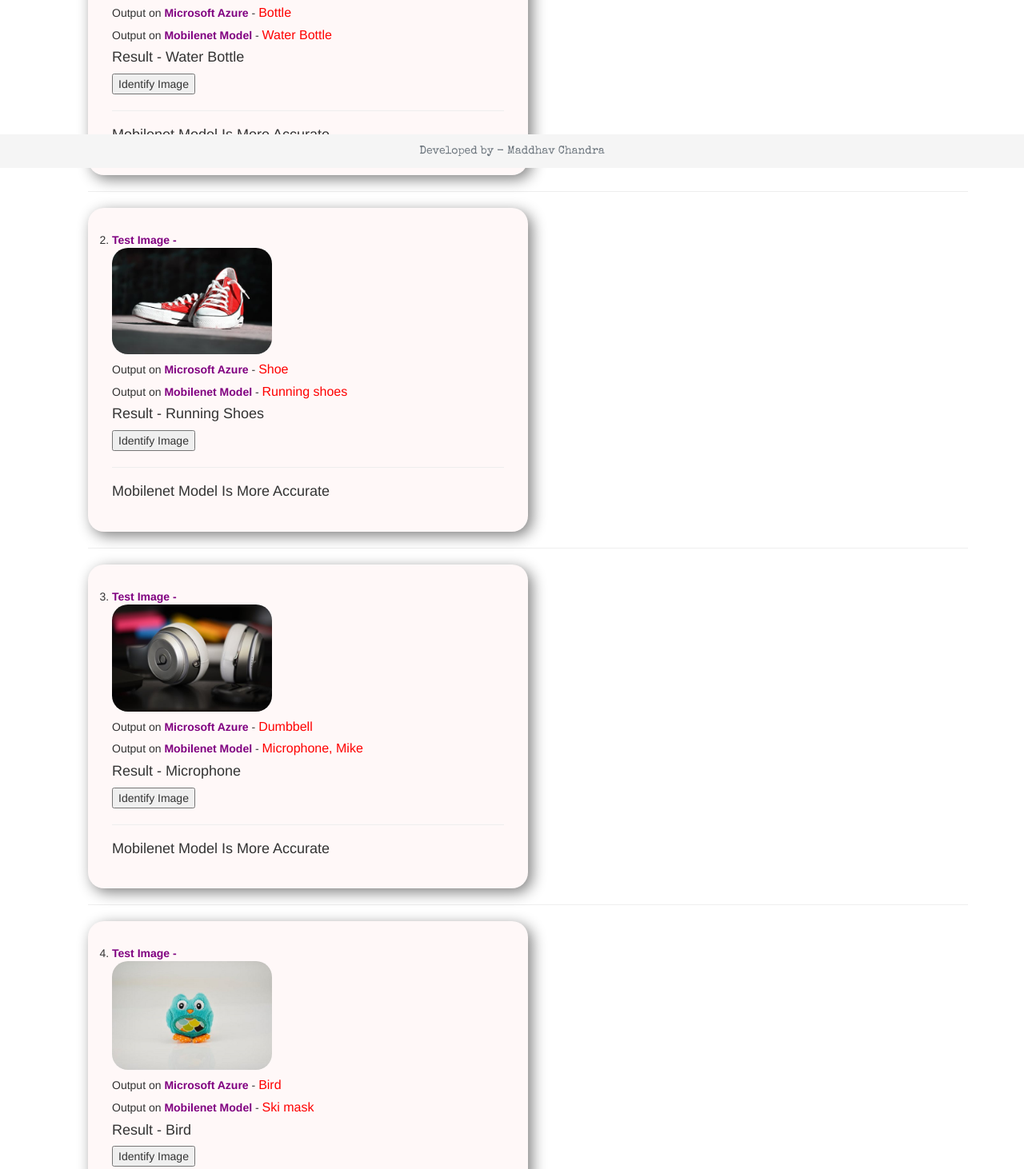
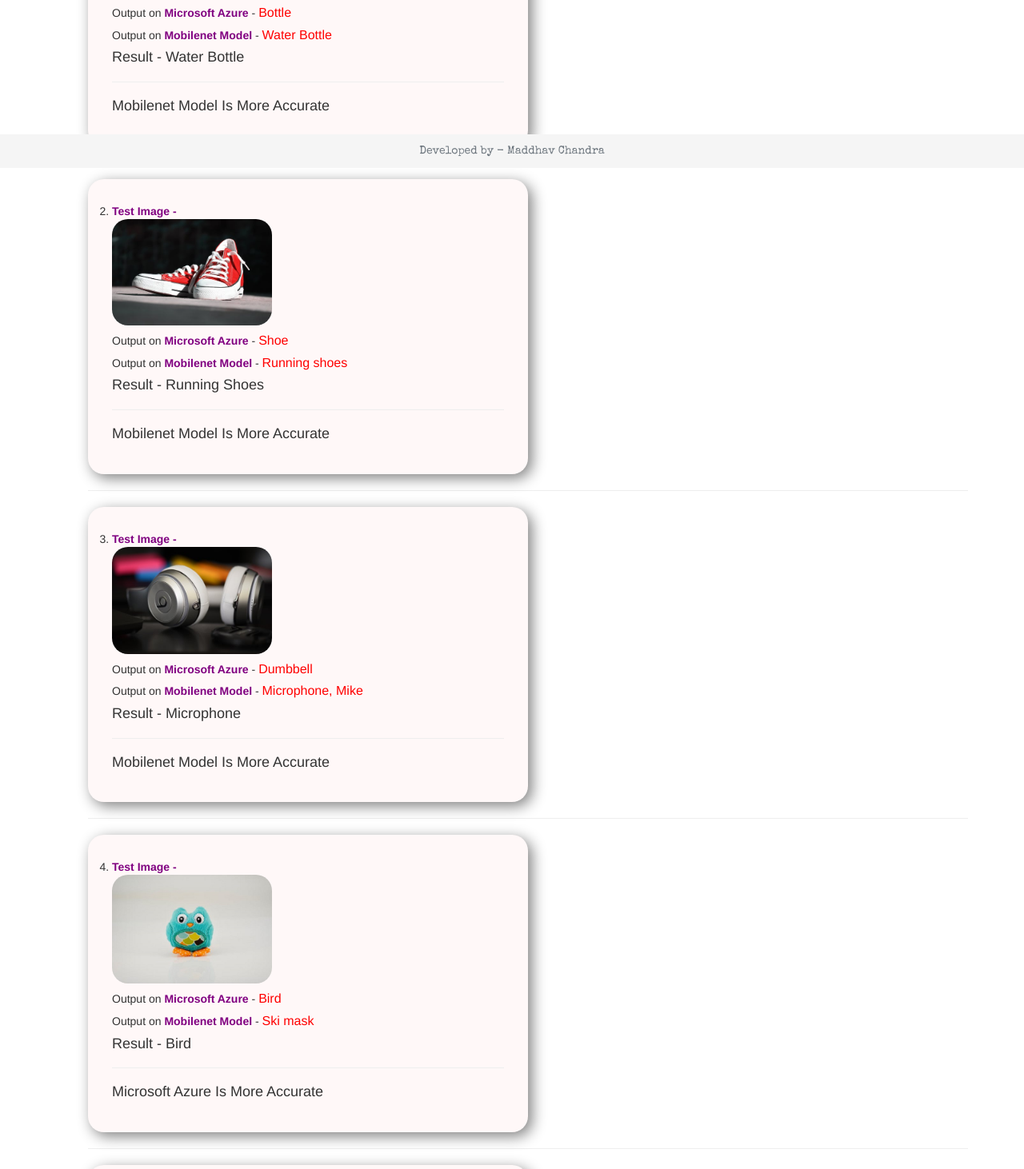
Before and after one commit to NINJA-Ai/CaseStudy, a plain HTML site: page index.html in a window 1280 px wide. Shown: the part 590-2052 px from the top of the page at 80% size. Drawn offline with nearby package versions, Linux system fonts and the light colour scheme.

Commit message:
Add files via upload

```diff
--- a/index.html
+++ b/index.html
@@ -28,7 +28,6 @@
 
 			<div class="mini_result">
 				<h4>Result - Water Bottle</h4>
-				<button onclick="bottle()"> Identify Image </button>
 				<hr>
 				<h4>Mobilenet Model Is More Accurate</h4>
 			</div>
@@ -49,7 +48,6 @@
 
 			<div class="mini_result">
 				<h4>Result - Running Shoes</h4>
-				<button onclick="Shoe()"> Identify Image </button>
 				<hr>
 				<h4>Mobilenet Model Is More Accurate</h4>
 			</div>
@@ -71,7 +69,6 @@
 
 			<div class="mini_result">
 				<h4>Result - Microphone </h4>
-				<button onclick="Headphones()"> Identify Image </button>
 				<hr>
 				<h4>Mobilenet Model Is More Accurate</h4>
 			</div>
@@ -92,7 +89,6 @@
 
 			<div class="mini_result">
 				<h4>Result - Bird</h4>
-				<button onclick="bird()"> Identify Image </button>
 				<hr>
 				<h4>Microsoft Azure Is More Accurate</h4>
 			</div>
@@ -113,7 +109,6 @@
 
 			<div class="mini_result">
 				<h4>Result - Infant bed </h4>
-				<button onclick="Bathtub()"> Identify Image </button>
 				<hr>
 				<h4>Microsoft Azure Is More Accurate</h4>
 			</div>
```
